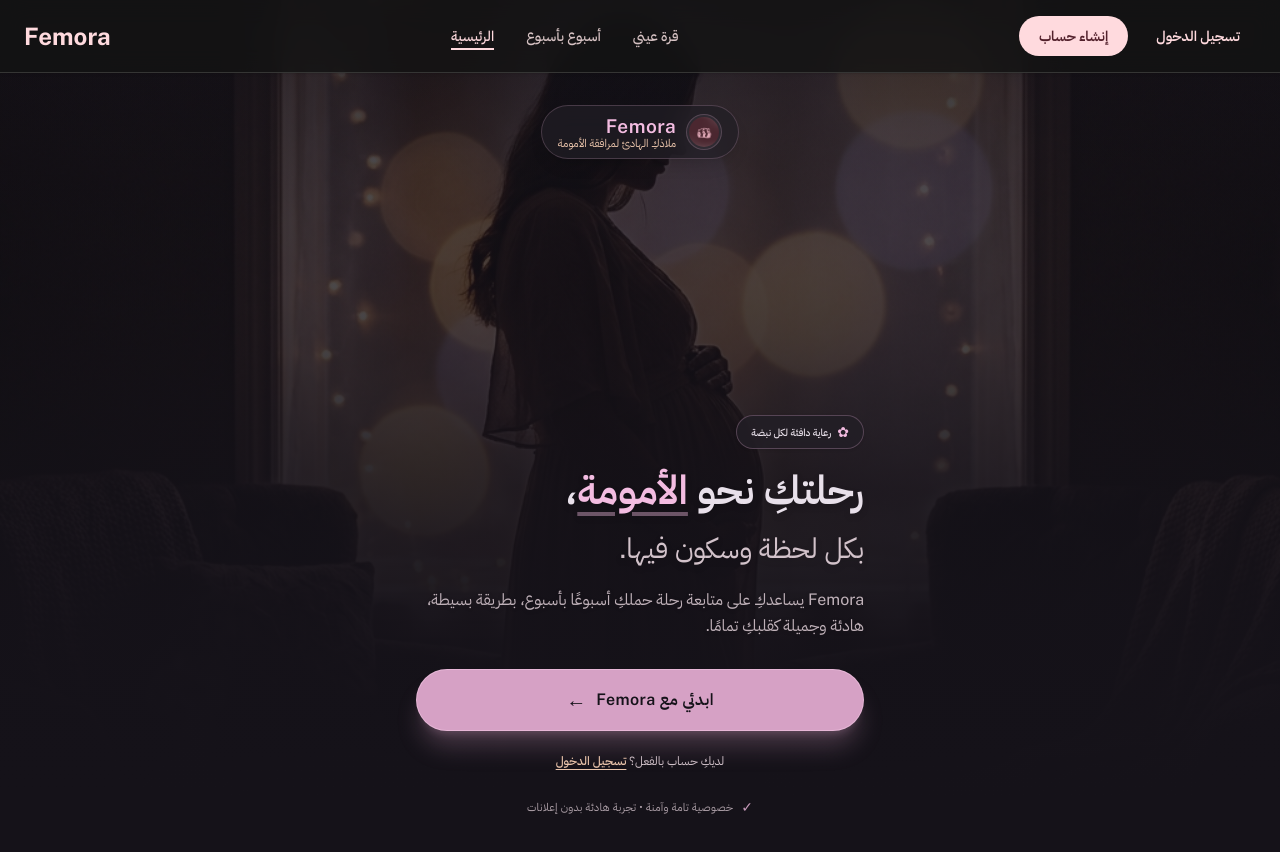
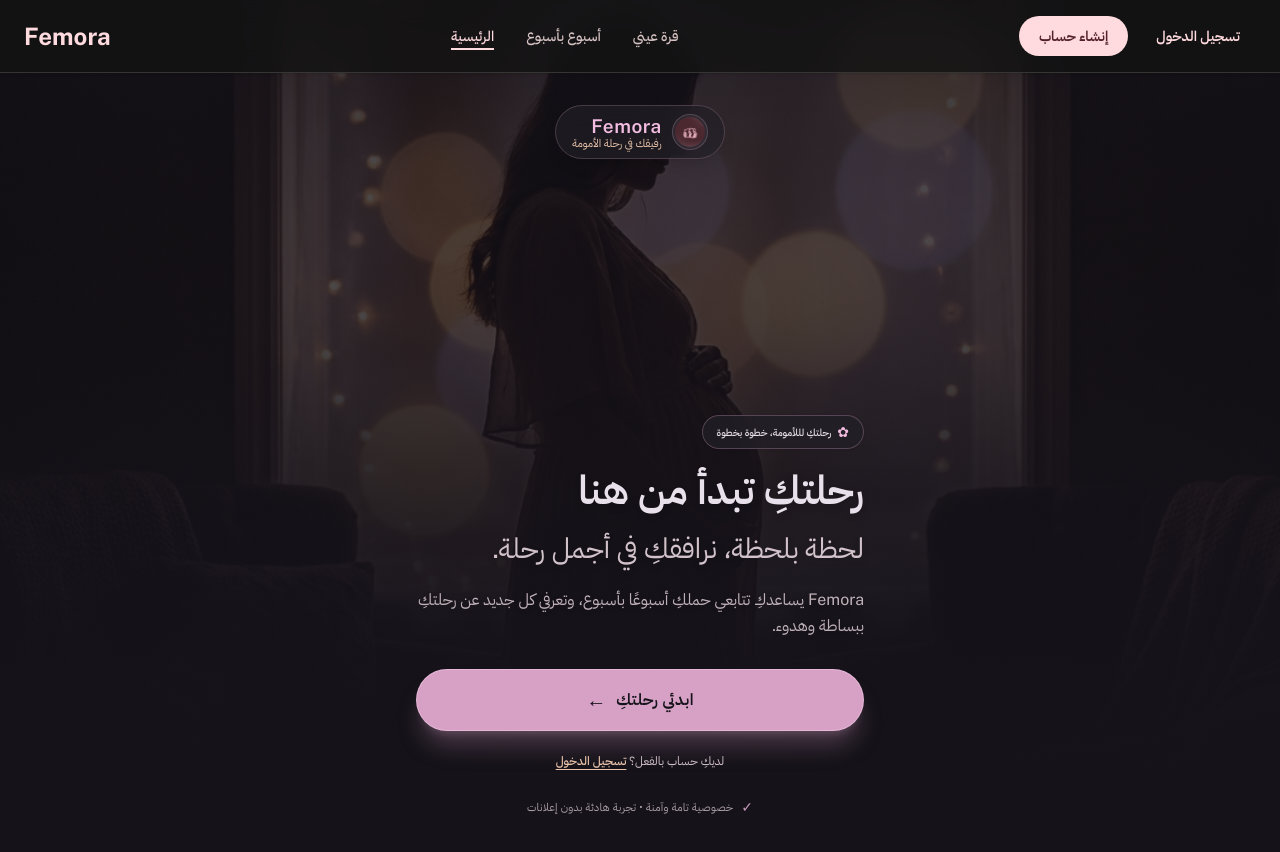
Before and after one commit to omarhatemsobhymostafa/mohemafinal, a Next.js app: page / in a window 1280 px wide. Shown: the top 852 px of the page. Built offline with nearby package versions, Linux system fonts and the light colour scheme; no server answers.

Commit message:
changing in some text in home page

```diff
--- a/app/page.tsx
+++ b/app/page.tsx
@@ -55,7 +55,7 @@
                 Femora
               </span>
               <span className="text-[11px] leading-none text-[#ebc5ac]">
-                ملاذكِ الهادئ لمرافقة الأمومة
+                رفيقك في رحلة الأمومة
               </span>
             </div>
           </div>
@@ -66,25 +66,19 @@
             <div className="inline-flex w-fit items-center gap-1.5 rounded-full border border-[#f3bce1]/25 bg-[#221e26]/80 px-3.5 py-1.5 shadow-sm backdrop-blur-md">
               <span className="text-sm text-[#f3bce1]">✿</span>
               <span className="text-[10px] font-medium text-[#e8e0ea]">
-                رعاية دافئة لكل نبضة
-              </span>
+                رحلتكِ لللأمومة، خطوة بخطوة              </span>
             </div>
 
             <h1 className="text-[30px] font-semibold leading-[1.35] text-[#e8e0ea] drop-shadow-md sm:text-[40px]">
-              رحلتكِ نحو{" "}
-              <span className="text-[#f3bce1] underline decoration-[#f3bce1]/40 underline-offset-8">
-                الأمومة
-              </span>
-              ،
+              رحلتكِ تبدأ من هنا{" "}
               <br />
               <span className="text-[24px] font-normal text-[#d2c2ca] sm:text-[28px]">
-                بكل لحظة وسكون فيها.
+               لحظة بلحظة، نرافقكِ في أجمل رحلة.
               </span>
             </h1>
 
             <p className="pt-0.5 text-sm leading-relaxed text-[#d2c2ca]/90 drop-shadow-sm sm:text-base">
-              Femora يساعدكِ على متابعة رحلة حملكِ أسبوعًا بأسبوع، بطريقة بسيطة،
-              هادئة وجميلة كقلبكِ تمامًا.
+              Femora يساعدكِ تتابعي حملكِ أسبوعًا بأسبوع، وتعرفي كل جديد عن رحلتكِ ببساطة وهدوء.
             </p>
 
             <div className="mt-4 flex flex-col gap-3">
@@ -92,8 +86,8 @@
                 href={getStartedHref}
                 className="flex w-full items-center justify-center gap-2.5 rounded-full border border-[#ffd7f0]/40 bg-[#d6a1c5] px-6 py-4 font-semibold text-[#151219] shadow-xl shadow-[#d6a1c5]/25 transition-all duration-200 hover:bg-[#f3bce1] active:scale-[0.98]"
               >
-                <span className="tracking-wide">ابدئي مع Femora</span>
-                <span className="text-xl transition-transform">←</span>
+                <span className="tracking-wide"> ابدئي رحلتكِ </span>
+                <span className="text-xl transition-transform font-extrabold">←</span>
               </Link>
 
               <Link
```
